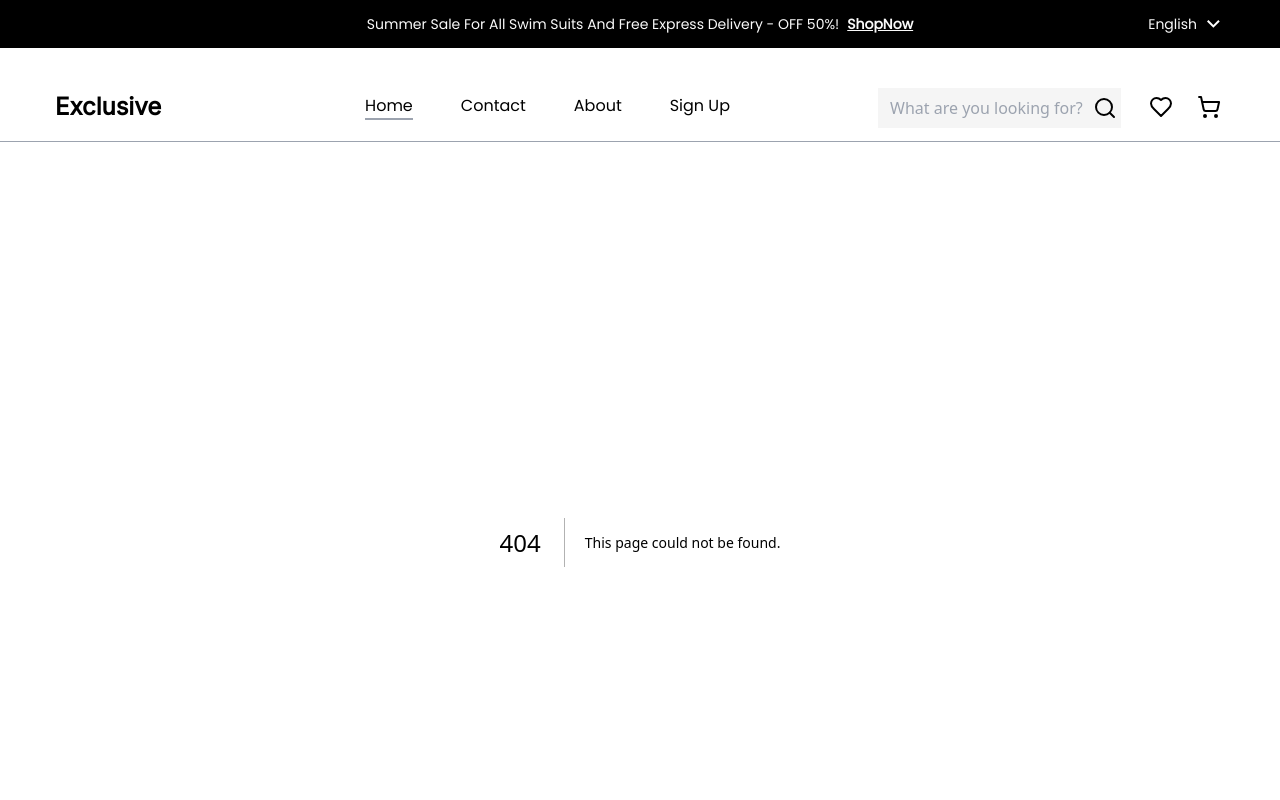
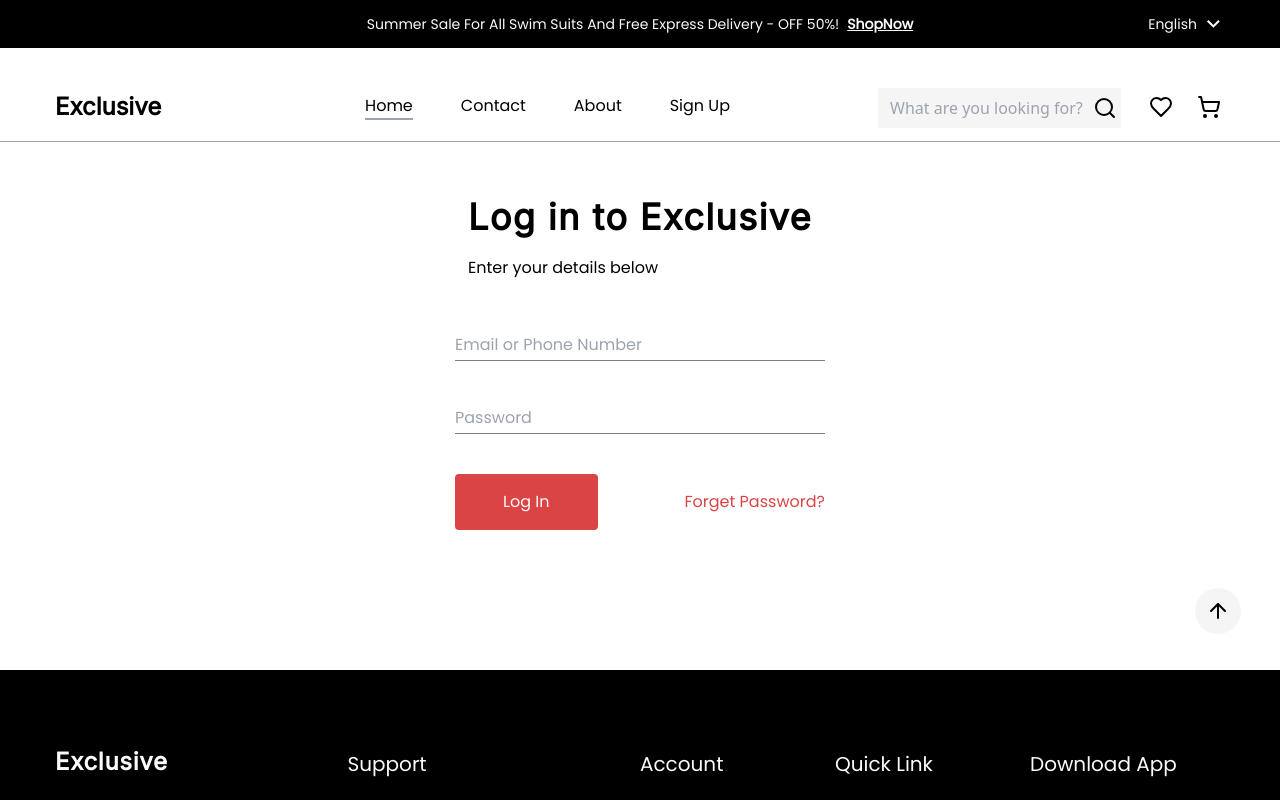
Before and after one commit to tranduybau/wiicamp-intern-24-10, a Next.js app: page /logIn in a window 1280 px wide. Before the commit this address had no page. Shown: the top 800 px of the page. Built offline with nearby package versions, Linux system fonts and the light colour scheme.

Commit message:
update login

```diff
--- a/components/header/index.jsx
+++ b/components/header/index.jsx
@@ -61,10 +61,12 @@ function Header() {
 
       <header className="sticky top-0 z-[3] text-black bg-white border-b-gray-400 border-b-[1px]">
         <div className="container pt-[40px] pb-[15px] flex items-center">
-          <div className="font-inter font-[700] text-[1.5rem] leading-[1.5rem] mr-auto">Exclusive</div>
+          <Link href="./" className="font-inter font-[700] text-[1.5rem] leading-[1.5rem] mr-auto">
+            Exclusive
+          </Link>
 
           <div className="hidden lg:flex gap-[3rem] text-[1rem] font-[400] leading-[1.5rem]">
-            <Link className="font-poppins border-b-gray-400 border-b-[2px]" href="./products">
+            <Link className="font-poppins border-b-gray-400 border-b-[2px]" href="./">
               Home
             </Link>
 
@@ -76,7 +78,7 @@ function Header() {
               About
             </Link>
 
-            <Link className="font-poppins" href="./products">
+            <Link className="font-poppins" href="./signUp">
               Sign Up
             </Link>
           </div>
--- /dev/null
+++ b/pages/logIn/index.jsx
@@ -0,0 +1,62 @@
+import React from "react";
+import classNames from "classnames";
+import Link from "next/link";
+
+import styles from "./logIn.module.scss";
+
+function LogIn() {
+  return (
+    <div className="container mt-[3.75rem] max-w-[1480px] flex justify-center 2xl:justify-start items-center gap-[8.0625rem]">
+      <div className="hidden 2xl:flex w-[50.3125rem] h-[48.8125rem] pt-[75px] justify-end items-center rounded-tl-0 rounded-tr-0.25rem rounded-br-0.25rem rounded-bl-0 bg-[#CBE4E8]">
+        <div className={classNames("w-[57.4375rem] h-[44.125rem]", styles.left_banner)} />
+      </div>
+
+      <form className="flex flex-col items-center 2xl:items-start gap-[3rem]">
+        <div className="flex flex-col items-start gap-[1.5rem]">
+          <span className="text-text-2 font-inter text-[2.25rem] font-[600] leading-[1.875rem] tracking-[0.09rem]">
+            Log in to Exclusive
+          </span>
+
+          <span className="text-text-2 font-poppins text-[1rem] font-[500] leading-[1.5rem]">
+            Enter your details below
+          </span>
+        </div>
+
+        <div className="flex flex-col items-center gap-[2.5rem]">
+          <div className="flex flex-col items-start gap-[2.5rem]">
+            <div className="flex flex-col items-start gap-[0.5rem] text-text-2 border-solid border-b-black border-b-[1px] border-opacity-50">
+              <input
+                className="w-[23.125rem] h-[2rem] text-text-2 font-poppins text-[1rem] font-[400] leading-[1.5rem]"
+                type="text"
+                placeholder="Email or Phone Number"
+              />
+            </div>
+
+            <div className="flex flex-col items-start gap-[0.5rem] text-text-2 border-solid border-b-black border-b-[1px] border-opacity-50">
+              <input
+                className="w-[23.125rem] h-[2rem] text-text-2 font-poppins text-[1rem] font-[400] leading-[1.5rem]"
+                type="text"
+                placeholder="Password"
+              />
+            </div>
+          </div>
+
+          <div className="flex items-center gap-[5.4375rem]">
+            <button
+              type="submit"
+              className="flex px-[3rem] h-[3.5rem]  py-[1rem ] justify-center items-center gap-[0.625rem] rounded-[0.25rem] bg-button-2"
+            >
+              <span className="text-text-1 font-poppins text-[1rem] font-[500] leading-[1.5rem]">Log In</span>
+            </button>
+
+            <Link href="./" className="text-secondary-2 font-poppins text-[1rem] font-[400] leading-[1.5rem]">
+              Forget Password?
+            </Link>
+          </div>
+        </div>
+      </form>
+    </div>
+  );
+}
+
+export default LogIn;
--- /dev/null
+++ b/pages/logIn/logIn.module.scss
@@ -0,0 +1,5 @@
+.left_banner {
+  background:
+    url("/assets/images/signUp/signUp.png"),
+    lightgray -92.632px 0px / 115.263% 100% no-repeat;
+}
--- a/pages/signUp/index.jsx
+++ b/pages/signUp/index.jsx
@@ -8,12 +8,12 @@ import styles from "./signUp.module.scss";
 
 function SignUp() {
   return (
-    <div className="container mt-[3.75rem] min-w-[81.5625rem] flex items-center gap-[8.0625rem]">
-      <div className="flex w-[50.3125rem] h-[48.8125rem] pt-[75px] justify-end items-center rounded-tl-0 rounded-tr-0.25rem rounded-br-0.25rem rounded-bl-0 bg-[#CBE4E8]">
+    <div className="container mt-[3.75rem] max-w-[1480px] flex justify-center 2xl:justify-start items-center gap-[8.0625rem]">
+      <div className="hidden 2xl:flex w-[50.3125rem] h-[48.8125rem] pt-[75px] justify-end items-center rounded-tl-0 rounded-tr-0.25rem rounded-br-0.25rem rounded-bl-0 bg-[#CBE4E8]">
         <div className={classNames("w-[57.4375rem] h-[44.125rem]", styles.left_banner)} />
       </div>
 
-      <form className="flex flex-col items-start gap-[3rem]">
+      <form className="flex flex-col items-center 2xl:items-start gap-[3rem]">
         <div className="flex flex-col items-start gap-[1.5rem]">
           <span className="text-text-2 font-inter text-[2.25rem] font-[600] leading-[1.875rem] tracking-[0.09rem]">
             Create an account
@@ -26,7 +26,7 @@ function SignUp() {
 
         <div className="flex flex-col items-center gap-[2.5rem]">
           <div className="flex flex-col items-start gap-[2.5rem]">
-            <div className="flex flex-col items-start gap-[0.5rem] text-text-2 border-solid border-b-black border-b-[1px]">
+            <div className="flex flex-col items-start gap-[0.5rem] text-text-2 border-solid border-b-black border-b-[1px] border-opacity-50">
               <input
                 className="w-[23.125rem] h-[2rem] text-text-2 font-poppins text-[1rem] font-[400] leading-[1.5rem]"
                 type="text"
@@ -34,7 +34,7 @@ function SignUp() {
               />
             </div>
 
-            <div className="flex flex-col items-start gap-[0.5rem] text-text-2 border-solid border-b-black border-b-[1px]">
+            <div className="flex flex-col items-start gap-[0.5rem] text-text-2 border-solid border-b-black border-b-[1px] border-opacity-50">
               <input
                 className="w-[23.125rem] h-[2rem] text-text-2 font-poppins text-[1rem] font-[400] leading-[1.5rem]"
                 type="text"
@@ -42,7 +42,7 @@ function SignUp() {
               />
             </div>
 
-            <div className="flex flex-col items-start gap-[0.5rem] text-text-2 border-solid border-b-black border-b-[1px]">
+            <div className="flex flex-col items-start gap-[0.5rem] text-text-2 border-solid border-b-black border-b-[1px] border-opacity-50">
               <input
                 className="w-[23.125rem] h-[2rem] text-text-2 font-poppins text-[1rem] font-[400] leading-[1.5rem]"
                 type="text"
@@ -67,7 +67,7 @@ function SignUp() {
                 <div className="flex items-start gap-[1rem]">
                   <LogoGoogle />
 
-                  <span className="text-text-2 font-poppins text-[1rem] font-[400] leading-[1.5rem]">
+                  <span className="flex items-center justify-center text-text-2 font-poppins text-[1rem] font-[400] leading-[1.5rem]">
                     Sign up with Google
                   </span>
                 </div>
@@ -79,8 +79,8 @@ function SignUp() {
                 </span>
 
                 <Link
-                  href="./"
-                  className="flex items-start h-[1.65rem] border-solid border-b-black border-b-[1px] text-text-2 font-poppins text-[1rem] font-[600] leading-[1.5rem] opacity-[0.7]"
+                  href="./logIn"
+                  className="flex items-start h-[1.65rem] border-solid border-b-black border-b-[1px] border-opacity-50 text-text-2 font-poppins text-[1rem] font-[600] leading-[1.5rem] opacity-[0.7]"
                 >
                   Log in
                 </Link>
```
